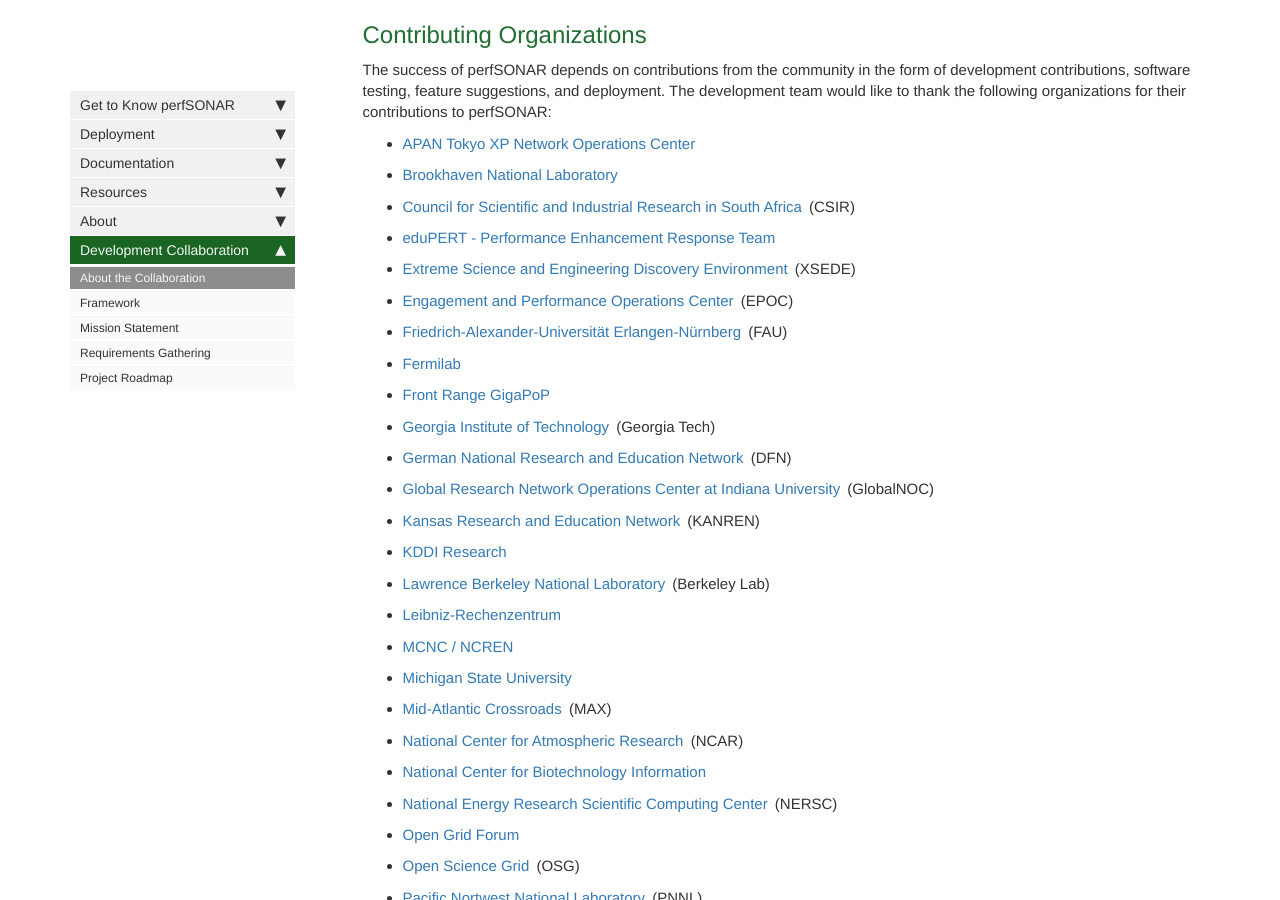
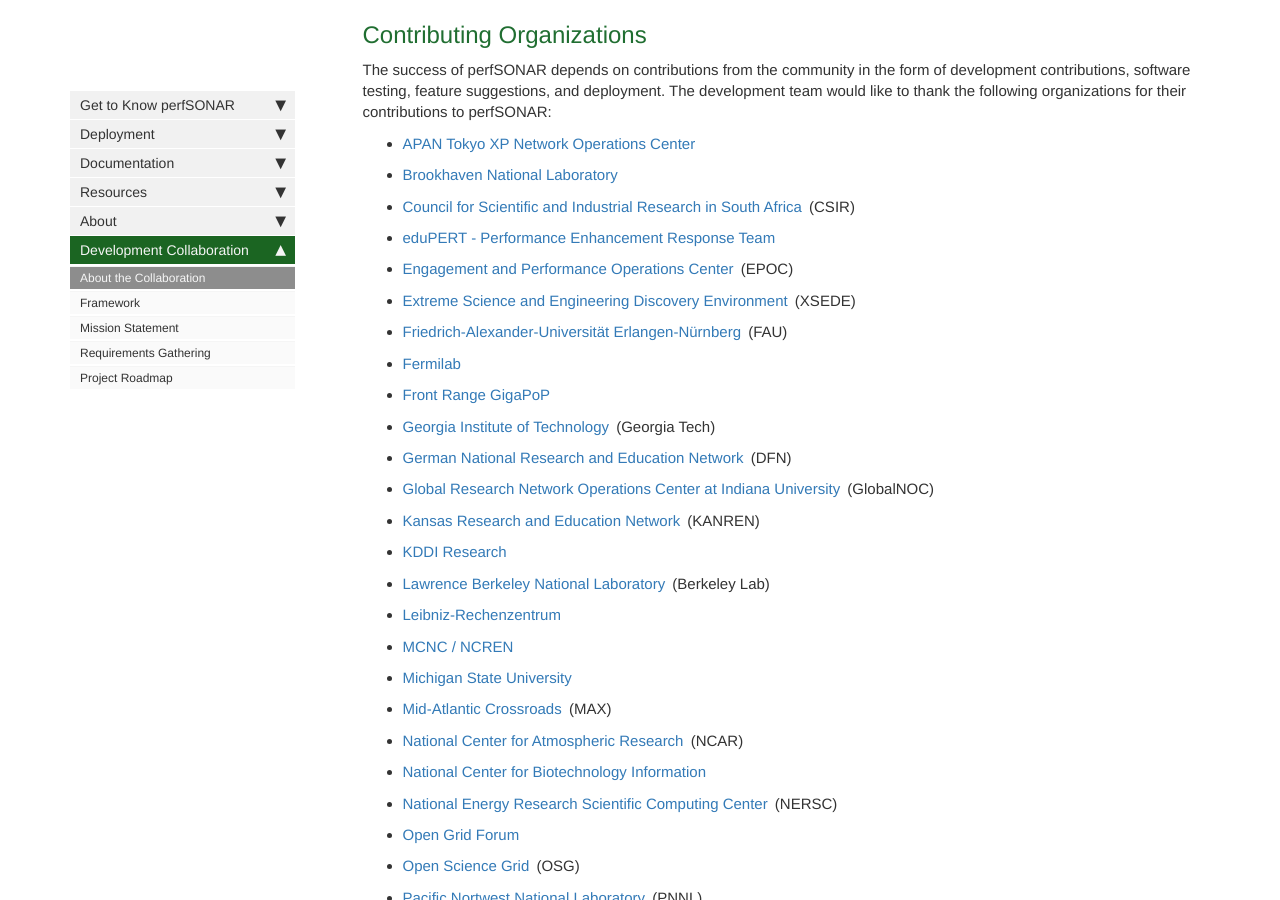
Before and after one commit to perfsonar/website, a Jekyll site: the page built from pages/collab/about.md, in a window 1280 px wide and 900 px high, scrolled down 1194 px. Built offline with Jekyll 4.4.1, drawn with Linux system fonts in a browser that asks for light colours; comment, search, counter and statistics services are not loaded.

Commit message:
Fixing my org sorting

```diff
--- a/pages/collab/about.md
+++ b/pages/collab/about.md
@@ -68,13 +68,13 @@ local:
     - name: eduPERT - Performance Enhancement Response Team
       url: https://www.geant.org/Services/Connectivity_and_network/Pages/eduPERT.aspx
 
+    - name: Engagement and Performance Operations Center
+      nick: EPOC
+      url: https://epoc.global/
+
     - name: Extreme Science and Engineering Discovery Environment
       nick: XSEDE
       url: https://www.xsede.org
-
-    - name: Engagement and Performance Operations Center
-      nick: EPOC
-      url: https://epoc.global/
 
     - name: Friedrich-Alexander-Universität Erlangen-Nürnberg
       nick: FAU
```
